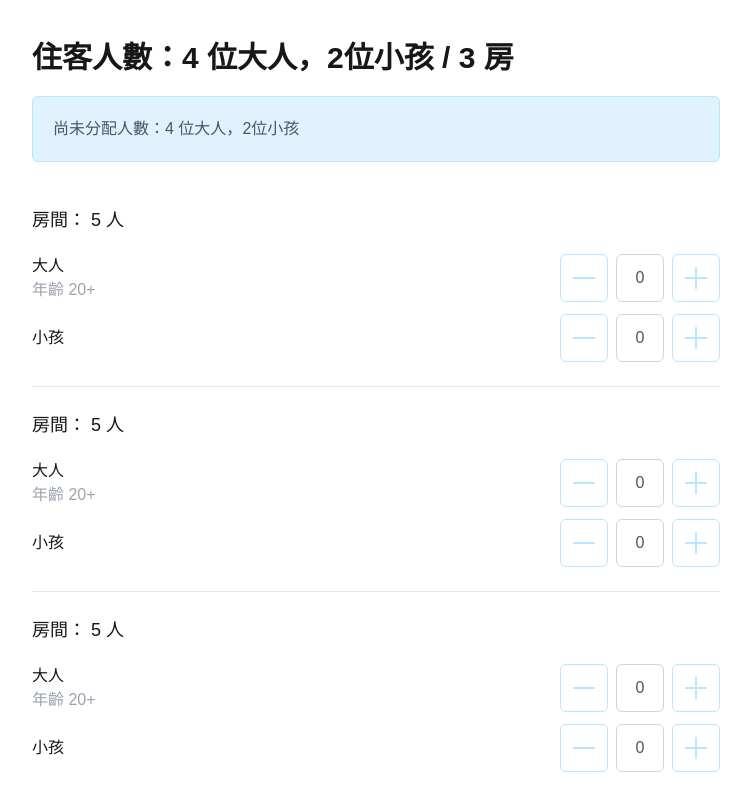
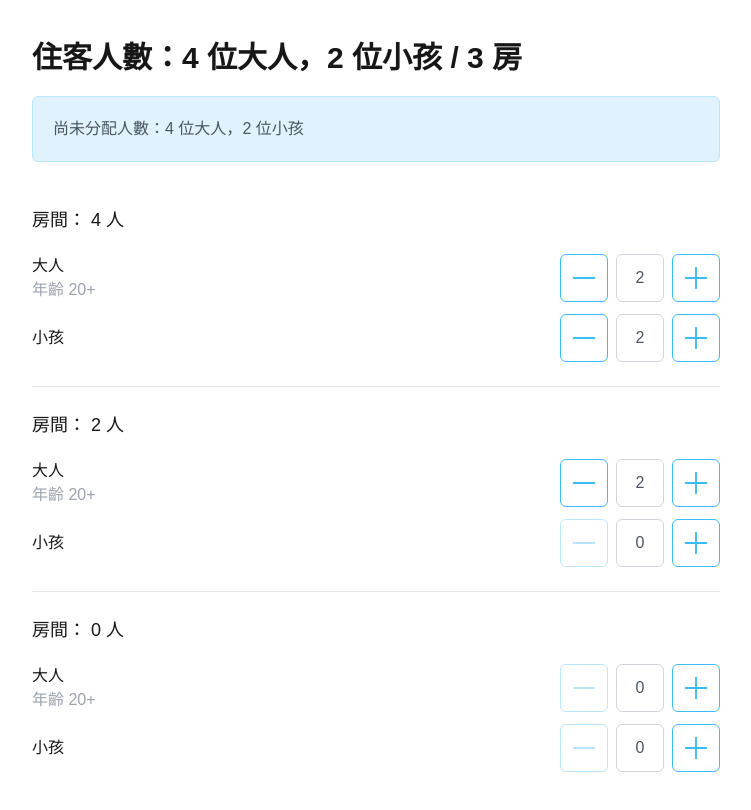
Before and after one commit to lyaui/yooo_mid, a Next.js app: page / in a window 1280 px wide. Shown: the top 810 px of the page, without its empty margins (8-759 px from the left). Built offline with nearby package versions, Linux system fonts and the light colour scheme.

Commit message:
feat: add handleRoomChange event

```diff
--- a/src/components/Room.tsx
+++ b/src/components/Room.tsx
@@ -1,48 +1,81 @@
-import type { RoomSpec } from "@/types";
+import { memo } from "react";
+import type { ChangeEvent } from "react";
+import type { RoomSpec, ResultRoom } from "@/types";
 import CustomInputNumber from "@/components/CustomInputNumber";
 
 type RoomProps = {
   roomSpec: RoomSpec;
+  allocatedRoom: ResultRoom;
+  onChange: (val: ResultRoom) => void;
 };
-function Room({ roomSpec }: RoomProps) {
-  const totalPeople = 5;
+function Room({ roomSpec, allocatedRoom, onChange }: RoomProps) {
+  const { adult = 0, child = 0 } = allocatedRoom || {};
+  const totalPeople = allocatedRoom?.adult + allocatedRoom?.child;
+
+  const handleChange = (event: ChangeEvent<HTMLInputElement>) => {
+    const { name, value } = event.target;
+    const { roomPrice, adultPrice, childPrice } = roomSpec;
+    const updateValue = {
+      ...allocatedRoom,
+      [name]: +value,
+    };
+    updateValue.price =
+      roomPrice +
+      adultPrice * updateValue.adult +
+      childPrice * updateValue.child;
+    onChange(updateValue);
+  };
+
+  const guests = [
+    {
+      title: "大人",
+      desc: "年齡 20+",
+      props: {
+        min: 0,
+        max: 100,
+        step: 1,
+        name: "adult",
+        value: adult,
+        disabled: false,
+      },
+    },
+    {
+      title: "小孩",
+      desc: null,
+      props: {
+        min: 0,
+        max: 100,
+        step: 1,
+        name: "child",
+        value: child,
+        disabled: false,
+      },
+    },
+  ];
+
   return (
     <div className={"flex flex-col gap-3 py-6"}>
       <div className="mb-2 text-lg font-medium">
         房間： {totalPeople || 0} 人
       </div>
-      <div className="flex items-center justify-between">
-        <div>
-          <div>大人</div>
-          <span className="text-gray-400">年齡 20+</span>
+      {guests.map((_guest) => (
+        <div key={_guest.title} className="flex items-center justify-between">
+          <div>
+            <div>{_guest.title}</div>
+            {_guest.desc && (
+              <span className="text-gray-400">{_guest.desc}</span>
+            )}
+          </div>
+          <CustomInputNumber
+            {..._guest.props}
+            step={1}
+            onChange={handleChange}
+            onBlur={handleChange}
+          />
         </div>
-        <CustomInputNumber
-          min={0}
-          max={0}
-          step={1}
-          name={""}
-          value={0}
-          disabled={false}
-          onChange={() => {}}
-          onBlur={() => {}}
-        />
-      </div>
-
-      <div className="flex items-center justify-between">
-        <div>小孩</div>
-        <CustomInputNumber
-          min={0}
-          max={0}
-          step={1}
-          name={""}
-          value={0}
-          disabled={false}
-          onChange={() => {}}
-          onBlur={() => {}}
-        />
-      </div>
+      ))}
     </div>
   );
 }
 
-export default Room;
+export default memo(Room);
--- a/src/components/RoomAllocation.tsx
+++ b/src/components/RoomAllocation.tsx
@@ -1,5 +1,7 @@
+import { useState, useEffect, useMemo } from "react";
 import type { Guest, RoomSpec, ResultRoom } from "@/types";
 
+import getDefaultRoomAllocation from "@/utils/getDefaultRoomAllocation";
 import Room from "@/components/Room";
 
 type RoomAllocationProps = {
@@ -13,18 +15,45 @@ function RoomAllocation({
   roomsSpec = [],
   onChange,
 }: RoomAllocationProps) {
+  const [allocatedRooms, setAllocatedRooms] = useState<ResultRoom[]>([]);
+  const defaultRooms = useMemo(
+    () => getDefaultRoomAllocation(guest, roomsSpec),
+    [guest, roomsSpec],
+  );
+
+  const handleRoomChange = (idx: number) => (value: ResultRoom) => {
+    setAllocatedRooms((_preState) => {
+      const updateVal = [..._preState];
+      updateVal[idx] = value;
+      return updateVal;
+    });
+  };
+
+  useEffect(() => {
+    setAllocatedRooms(defaultRooms);
+  }, [defaultRooms]);
+
+  useEffect(() => {
+    onChange(allocatedRooms);
+  }, [allocatedRooms, onChange]);
+
   return (
     <div className="flex max-w-3xl flex-col gap-5 p-10">
       <h3 className="text-3xl font-extrabold">
-        住客人數：{guest.adult} 位大人，{guest.child}位小孩 / {roomsSpec.length}{" "}
-        房
+        住客人數：{guest.adult} 位大人，{guest.child} 位小孩 /{" "}
+        {roomsSpec.length} 房
       </h3>
       <div className="rounded-md border border-sky-200 bg-sky-100 p-5 text-gray-600">
-        尚未分配人數：{guest.adult} 位大人，{guest.child}位小孩
+        尚未分配人數：{guest.adult} 位大人，{guest.child} 位小孩
       </div>
       <div className="divide-y">
         {roomsSpec.map((_roomSpec, _idx) => (
-          <Room key={_idx} roomSpec={_roomSpec} />
+          <Room
+            key={_idx}
+            roomSpec={_roomSpec}
+            allocatedRoom={allocatedRooms[_idx]}
+            onChange={handleRoomChange(_idx)}
+          />
         ))}
       </div>
     </div>
```
